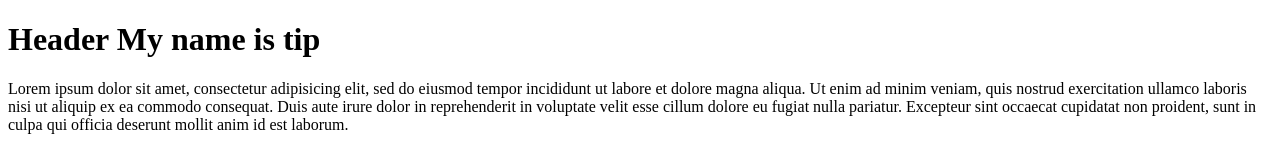
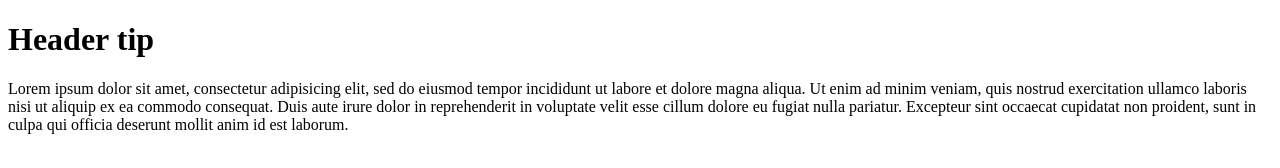
Before and after one commit to tip2003/myfirstrepo, a plain HTML site: page M.html in a window 1280 px wide. Drawn offline with Linux system fonts and the light colour scheme.

Commit message:
Change header

```diff
--- a/M.html
+++ b/M.html
@@ -6,7 +6,7 @@
 	<title></title>
 </head>
 <body>
-<h1>Header My name is tip</h1>
+<h1>Header tip</h1>
 <p>Lorem ipsum dolor sit amet, consectetur adipisicing elit, sed do eiusmod
 tempor incididunt ut labore et dolore magna aliqua. Ut enim ad minim veniam,
 quis nostrud exercitation ullamco laboris nisi ut aliquip ex ea commodo
```
